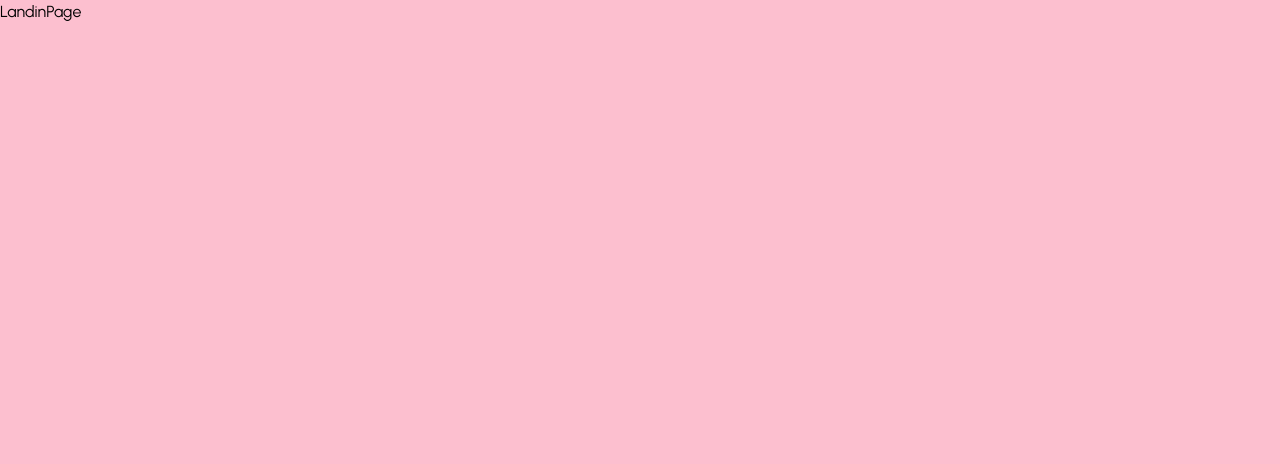
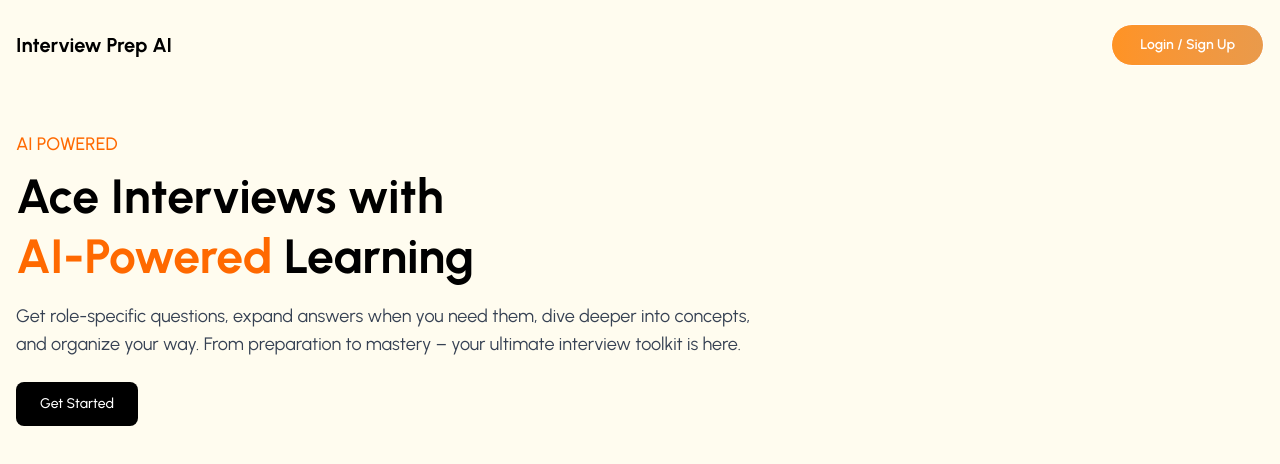
Before and after one commit to attiqrehman-ar/INTERVIEW-PREP-AI, a React (Vite) app in the folder frontend/interview-prep-ai/: page / in a window 1280 px wide. Shown: the top 464 px of the page. Built offline with nearby package versions, Linux system fonts and the light colour scheme.

Commit message:
add header and hero title on landing page

```diff
--- a/frontend/interview-prep-ai/src/index.css
+++ b/frontend/interview-prep-ai/src/index.css
@@ -15,7 +15,7 @@ html {
 }
 
 body {
-  background-color: #fcbfcf;
+  background-color: #eec2cd;
   overflow-x: hidden;
 }
 
@@ -88,7 +88,7 @@ body {
   animation: blob3 12s ease-in-out infinite;
 }
 
-.input-box {
+/* .input-box {
   @apply w-full flex justify-between gap-3
          text-sm text-black bg-gray-50/50
          rounded px-4 py-3 mt-3 mb-4
@@ -112,4 +112,4 @@ body {
          px-7 py-2 rounded-lg
          hover:bg-black hover:text-white
          transition-colors cursor-pointer;
-}
+} */
--- a/frontend/interview-prep-ai/src/pages/LandinPage.jsx
+++ b/frontend/interview-prep-ai/src/pages/LandinPage.jsx
@@ -1,11 +1,64 @@
-import React from 'react'
+import React, { useState } from "react";
+import { useNavigate } from "react-router-dom";
 import HERO_IMAGE from "../assets/hero-image.png";
 import { APP_FEATURES } from "../utils/data";
 
 function LandinPage() {
+  const navigate = useNavigate();
+
+  const [openAuthModal, setOpenAuthModal] = useState(false);
+  const [currentPage, setCurrentPage] = useState("login");
+
+  const handleCTA = () => {
+    // Add logic here (e.g., navigate to onboarding or dashboard)
+    console.log("Get Started Clicked");
+  };
+
   return (
-    <div>LandinPage</div>
-  )
+    <div className="relative w-full min-h-screen bg-[#fffcef] overflow-hidden">
+      {/* Blurred background shape */}
+      <div className="w-[500px] h-[500px] bg-amber-200/20 blur-[65px] absolute top-0 left-0 -z-10" />
+
+      {/* Page Container */}
+      <div className="container mx-auto px-4 pt-6 pb-[200px] z-10">
+        {/* Header */}
+        <header className="flex justify-between items-center mb-16">
+          <div className="text-xl font-bold text-black">Interview Prep AI</div>
+          <button
+            className="bg-gradient-to-r from-[#FF9324] to-[#e99a4b] text-sm font-semibold text-white px-7 py-2.5 rounded-full hover:bg-black hover:text-white border border-white transition-colors cursor-pointer"
+            onClick={() => setOpenAuthModal(true)}
+          >
+            Login / Sign Up
+          </button>
+        </header>
+
+        {/* Hero Section */}
+        <section className="max-w-3xl">
+          <p className="text-lg font-medium text-orange-500 uppercase mb-2">
+            AI Powered
+          </p>
+
+          <h1 className="text-4xl sm:text-5xl font-bold text-black leading-tight mb-4">
+            Ace Interviews with <br />
+            <span className="text-orange-500">AI-Powered</span> Learning
+          </h1>
+
+          <p className="text-gray-700 text-base sm:text-lg mb-6">
+            Get role-specific questions, expand answers when you need them,
+            dive deeper into concepts, and organize your way. From preparation
+            to mastery – your ultimate interview toolkit is here.
+          </p>
+
+          <button
+            className="bg-black text-white text-sm font-medium px-6 py-3 rounded-lg hover:bg-orange-500 hover:text-white transition-colors"
+            onClick={handleCTA}
+          >
+            Get Started
+          </button>
+        </section>
+      </div>
+    </div>
+  );
 }
 
-export default LandinPage
+export default LandinPage;
```
